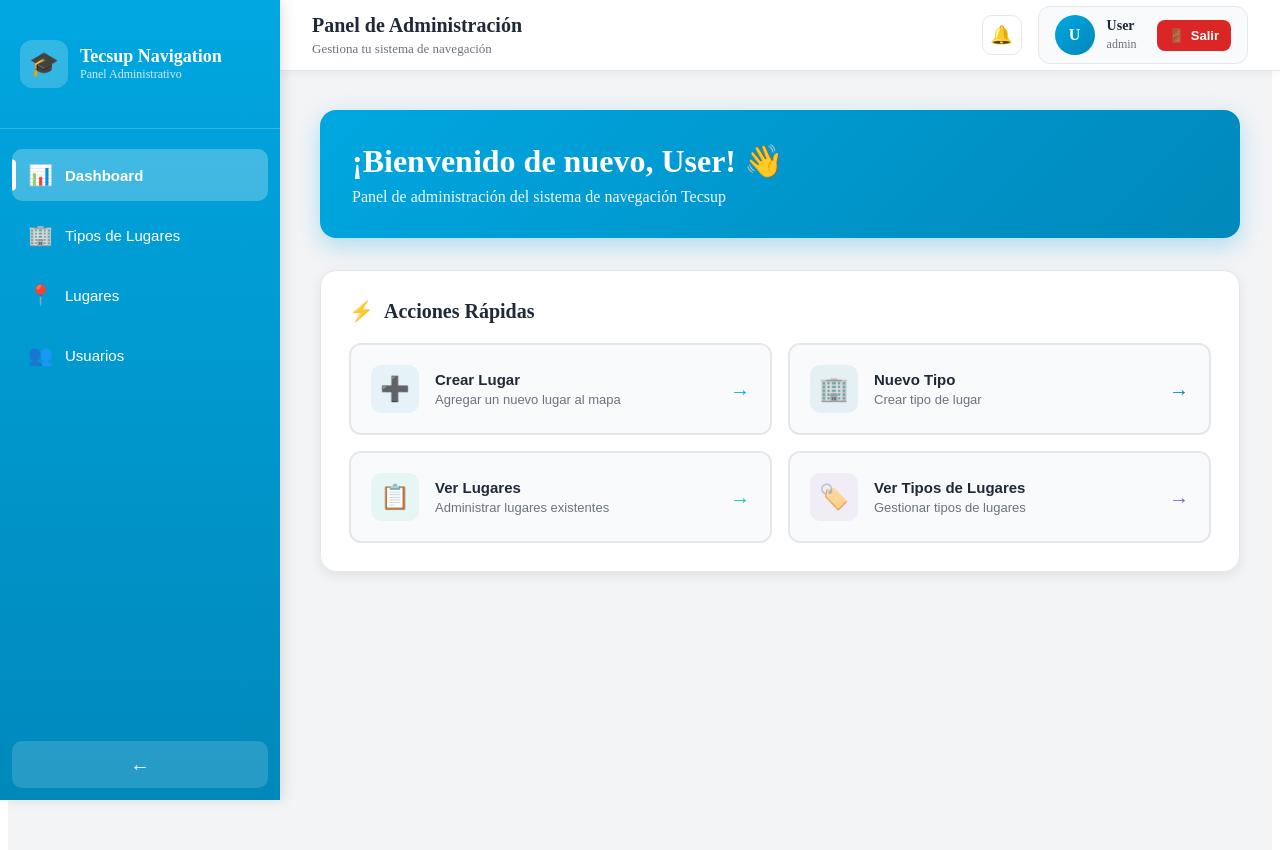
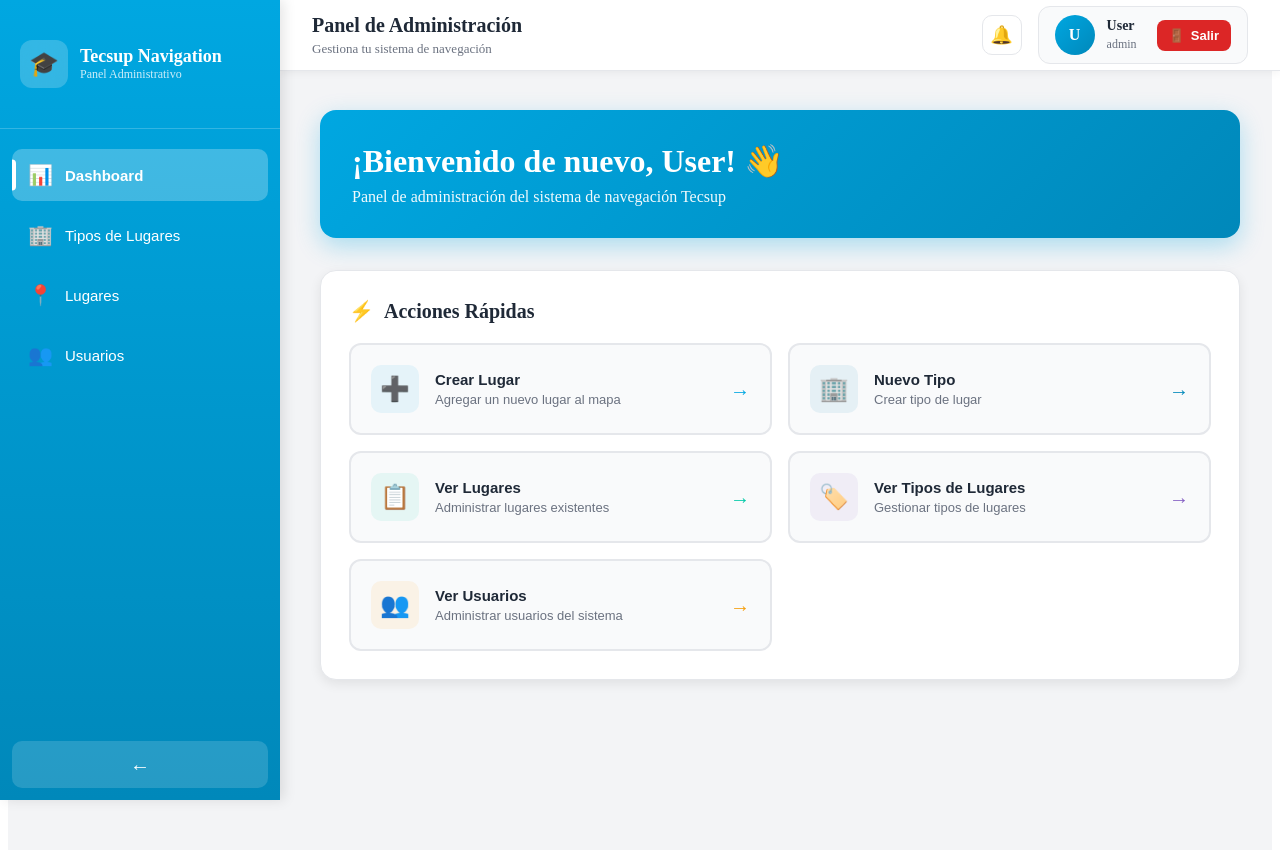
Before and after one commit to JhonKenma/Frontend-tecnav-admin, a React (Create React App) app: page /dashboard in a window 1280 px wide. Shown: the top 850 px of the page. Built offline with nearby package versions, Linux system fonts and the light colour scheme; sample sign-in values are in the browser's storage.

Commit message:
fix(dashboard): actualizar lógica visual del DashboardPage

```diff
--- a/src/pages/DashboardPage.tsx
+++ b/src/pages/DashboardPage.tsx
@@ -36,6 +36,13 @@ const DashboardPage: React.FC = () => {
       icon: '🏷️',
       color: '#845EC2',
       action: () => navigate('/place-types'),
+    },
+    {
+      title: 'Ver Usuarios',
+      description: 'Administrar usuarios del sistema',
+      icon: '👥',
+      color: '#f59e0b',
+      action: () => navigate('/users'),
     },
   ];
 
```
